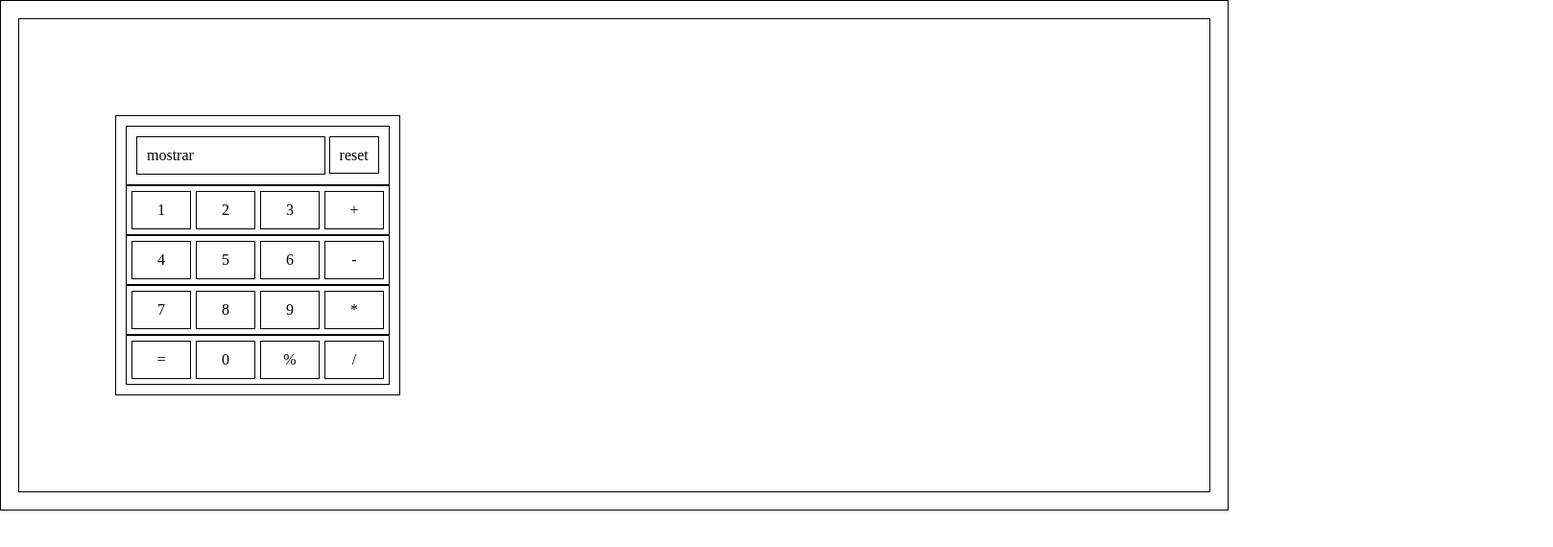
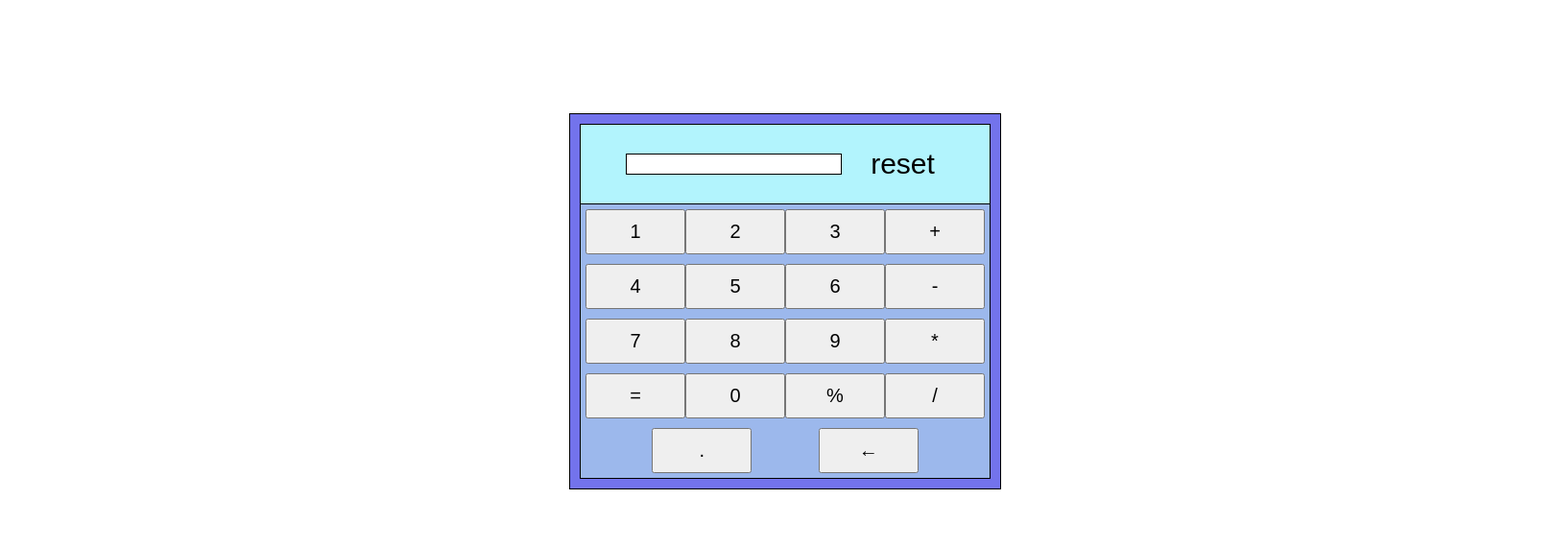
Before and after one commit to RRealJ/permuta3web, a plain HTML site: page index.html in a window 1280 px wide. Shown: the whole page at 96% size, 1618 px wide, since content can reach past the window. Drawn offline with nearby package versions, Linux system fonts and the light colour scheme.

Commit message:
Completada Calculadora
Foi feita um redesign, refeito o script para as operações e refeito o processo de como cada informação é armazenada.

```diff
--- a/index.html
+++ b/index.html
@@ -10,46 +10,52 @@
 
 
 <body>
-
 	<div class="corpo">
 
-		<div class="mostrar">
-			<p id="mostrar">mostrar</p>
-			<p id="reset">reset</p>
+		<div class="topo">
+			<p id="mostrar"></p>
+			<button id="reset" onclick="reset()">reset</button>
 		</div>
 
 		<div class="linha">
-			<p class="coluna" onclick="addNum(this)">1</p>
-			<p class="coluna" onclick="addNum(this)">2</p>
-			<p class="coluna" onclick="addNum(this)">3</p>
-			<p class="coluna" onclick="operacao(this)">+</p>
+			<button class="coluna" onclick="addNum('1')">1</button>
+			<button class="coluna" onclick="addNum('2')">2</button>
+			<button class="coluna" onclick="addNum('3')">3</button>
+			<button class="coluna" onclick="addNum('+')">+</button>
 		</div>
 
 		<div class="linha">
-			<p class="coluna" onclick="addNum(this)">4</p>
-			<p class="coluna" onclick="addNum(this)">5</p>
-			<p class="coluna" onclick="addNum(this)">6</p>
-			<p class="coluna" onclick="addNum(this)">-</p>
+			<button class="coluna" onclick="addNum('4')">4</button>
+			<button class="coluna" onclick="addNum('5')">5</button>
+			<button class="coluna" onclick="addNum('6')">6</button>
+			<button class="coluna" onclick="addNum('-')">-</button>
 		</div>
 
 		<div class="linha">
-			<p class="coluna" onclick="addNum(this)">7</p>
-			<p class="coluna" onclick="addNum(this)">8</p>
-			<p class="coluna" onclick="addNum(this)">9</p>
-			<p class="coluna" onclick="operacao(this)">*</p>
+			<button class="coluna" onclick="addNum('7')">7</button>
+			<button class="coluna" onclick="addNum('8')">8</button>
+			<button class="coluna" onclick="addNum('9')">9</button>
+			<button class="coluna" onclick="addNum('*')">*</button>
 
 		</div>
 
 		<div class="linha">
-			<p class="coluna" onclick="resultado()">=</p>
-			<p class="coluna" onclick="addNum(this)">0</p>
-			<p class="coluna" onclick="operacao(this)">%</p>
-			<p class="coluna" onclick="operacao(this)">/</p>
+			<button class="coluna" onclick="calcular()">=</button>
+			<button class="coluna" onclick="addNum('0')">0</button>
+			<button class="coluna" onclick="addNum('%')">%</button>
+			<button class="coluna" onclick="addNum('/')">/</button>
 		</div>
+
+		<div class="linha" id="ultima">
+			<button class="coluna" onclick="addNum('.')">.</button>
+			<button class="coluna" onclick="apagar()">&larr;</button>
+		</div>
+
+
 	</div>
 
 	<script src="https://cdn.jsdelivr.net/npm/bootstrap@5.3.0/dist/js/bootstrap.bundle.min.js" integrity="sha384-geWF76RCwLtnZ8qwWowPQNguL3RmwHVBC9FhGdlKrxdiJJigb/j/68SIy3Te4Bkz" crossorigin="anonymous"></script>
-	<script src="myjs.js"></script>
+	<script src="myscript.js"></script>
 
 </body>
 </html>
--- a/myjs.js
+++ /dev/null
@@ -1,28 +0,0 @@
-
-var resultado = [] //O que irá ser mostrado ou ser manipulado
-var numero = [] //O que a operação vai manipular
-const lMostrar = document.querySelector("#mostrar p");
-
-	function addNum(paragrafo) {
-	    let num = paragrafo.innerHTML;
-
-	    if !isNaN(num){
-	    	numero.push(num)
-	    }
-
-		numero.join('')
-	}
-
-
-	function operacao(paragrafo){
-		if numero.lengh == 0{
-			alert('Nenhum número para calcular...')
-			break
-		}
-		let op = paragrafo.innerHTML;
-
-	}
-
-	function resultado(){
-
-	}
--- /dev/null
+++ b/myscript.js
@@ -0,0 +1,77 @@
+const porcento = '*1/100'
+const operacoes = ['*', '/', '-', '+']
+var valor = []
+
+
+function mostrarTela(valor) {
+	document.getElementById("mostrar").innerHTML = valor
+}
+
+//não sei se é melhor usar switch ou else if...
+function addNum(num){
+	let tela = document.getElementById("mostrar")
+	if (num === '%') {
+		calcular(porcento)
+		return
+	}
+
+	if ((operacoes.includes(valor[valor.length - 1])) && num === operacoes[1]){
+		alert('Operação Inválida...')
+		return
+	}
+
+	if ((num === operacoes[0] || num === operacoes[1]) && tela.innerHTML === '') {
+		alert('Não Inicie um cálculo com esses operadores...');
+		return
+	}
+
+	if ((num === valor[valor.length - 1]) && (num === operacoes[1] || num === operacoes[2] || num === operacoes[3])){
+		valor.pop()
+	}
+
+	if (num === operacoes[0] && valor[valor.length -1] == operacoes[0] && valor[valor.length -2] === operacoes[0]) {
+		alert('Operação Inválida...')
+		return
+	}
+
+	valor.push(num)
+	numeros = valor.join('')
+	mostrarTela(numeros)
+	return
+}
+
+
+function calcular(n) {
+	let tela = document.getElementById("mostrar").innerHTML
+
+	if (tela.innerHTML === ''){
+		alert('Coloque algo para calcular...')
+		return
+	}
+
+	if (n) {
+		tela += n
+	}
+
+	let resultado = eval(tela)
+	document.getElementById("mostrar").innerHTML = resultado
+	valor = [resultado]
+}
+
+
+function apagar() {
+	if (document.getElementById("mostrar").innerHTML = '') {
+		return
+	}
+
+	valor.pop()
+	numeros = valor.join('')
+	mostrarTela(numeros)
+
+}
+
+
+function reset() {
+	valor = []
+	document.getElementById("mostrar").innerHTML = ''
+}
--- a/style.css
+++ b/style.css
@@ -1,26 +1,38 @@
 * {
 	text-decoration: none;
 	list-style: none;
-	border: 1px black solid;
 	padding: 10px;
 }
 
 
 body{
-	padding: 100px;
+	padding: 100px 800px 100px 800px;
+	display: flex;
+	justify-content: center;
 }
 
 .corpo {
 	display: inline-flex;
 	flex-direction: column;
+	flex-grow: 1;
+	border: 1px black solid;
+	background-color: rgb(115, 115, 236);
 }
 
 .linha {
 	display: flex;
 	flex-direction: row;
-	gap: 5px;
 	padding: 5px;
+	border-left: 1px black solid;
+	border-right: 1px black solid;
 	flex-wrap: nowrap;
+	justify-content: space-evenly;
+	background-color: rgb(156, 184, 236);
+}
+
+.linha button{
+	font-size: 20px;
+	padding: 10px 50px;
 }
 
 
@@ -31,17 +43,43 @@ body{
 	justify-content: center;
 }
 
-p {
+button {
 	display: block;
 	margin: 0px;
 
 }
 
+.topo {
+	display: flex;
+	justify-content: center;
+	flex-wrap: wrap;
+	gap: 20px;
+	border: 1px black solid;
+	background-color: rgb(178, 244, 253);
+	padding: 10px 10px 10px 10px;
+}
+
+#ultima {
+	border-bottom: 1px black solid;
+}
+
 #mostrar {
-	display: inline-block;
-	width: 69%;
+	display: block;
+	width: 50%;
+	font-size: 20px;
+	background-color: white;
+	border: 1px black solid;
+	overflow: hidden;
 }
 
 #reset{
+	border: 0;
 	display: inline;
+	font-size: 30px;
+	background-color: rgb(178, 244, 253);
 }
+
+#reset:hover{
+	color:rgb(115, 115, 236);
+	border-radius: 50px 50px;
+}
```
